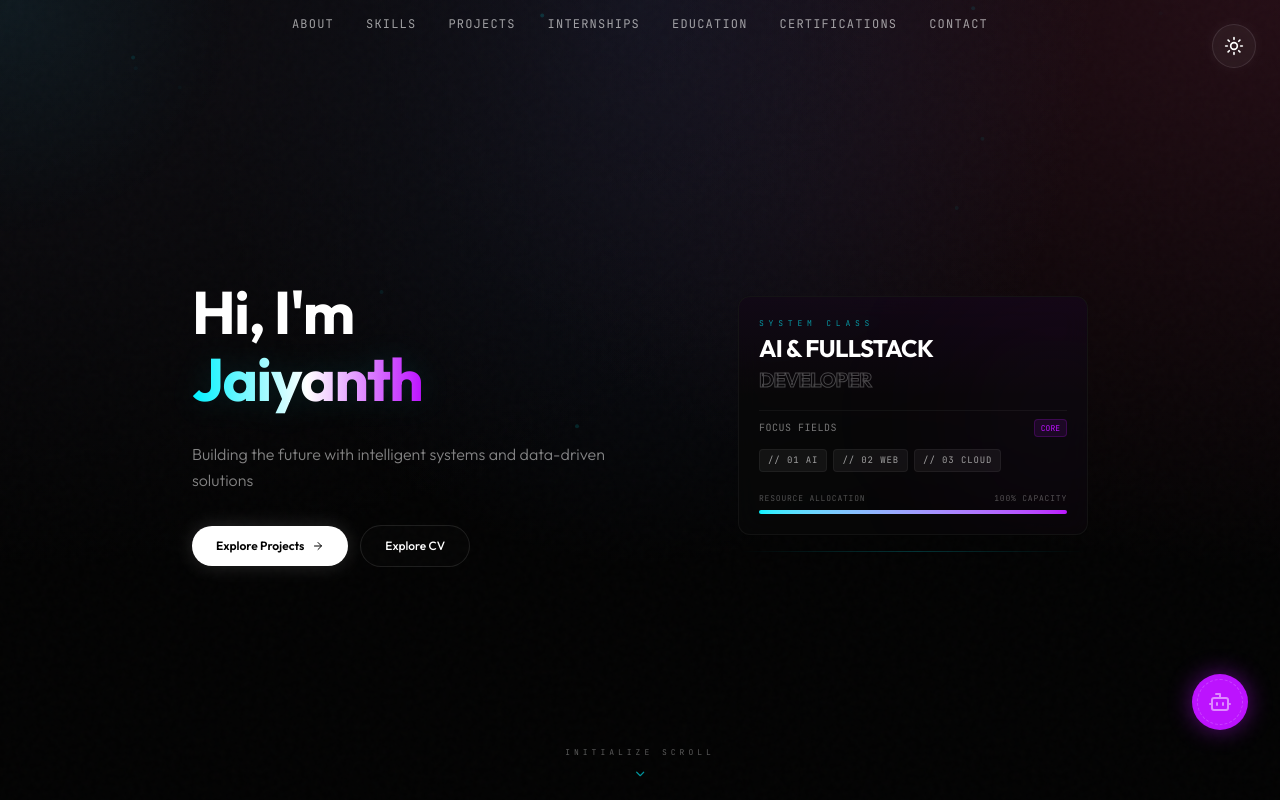
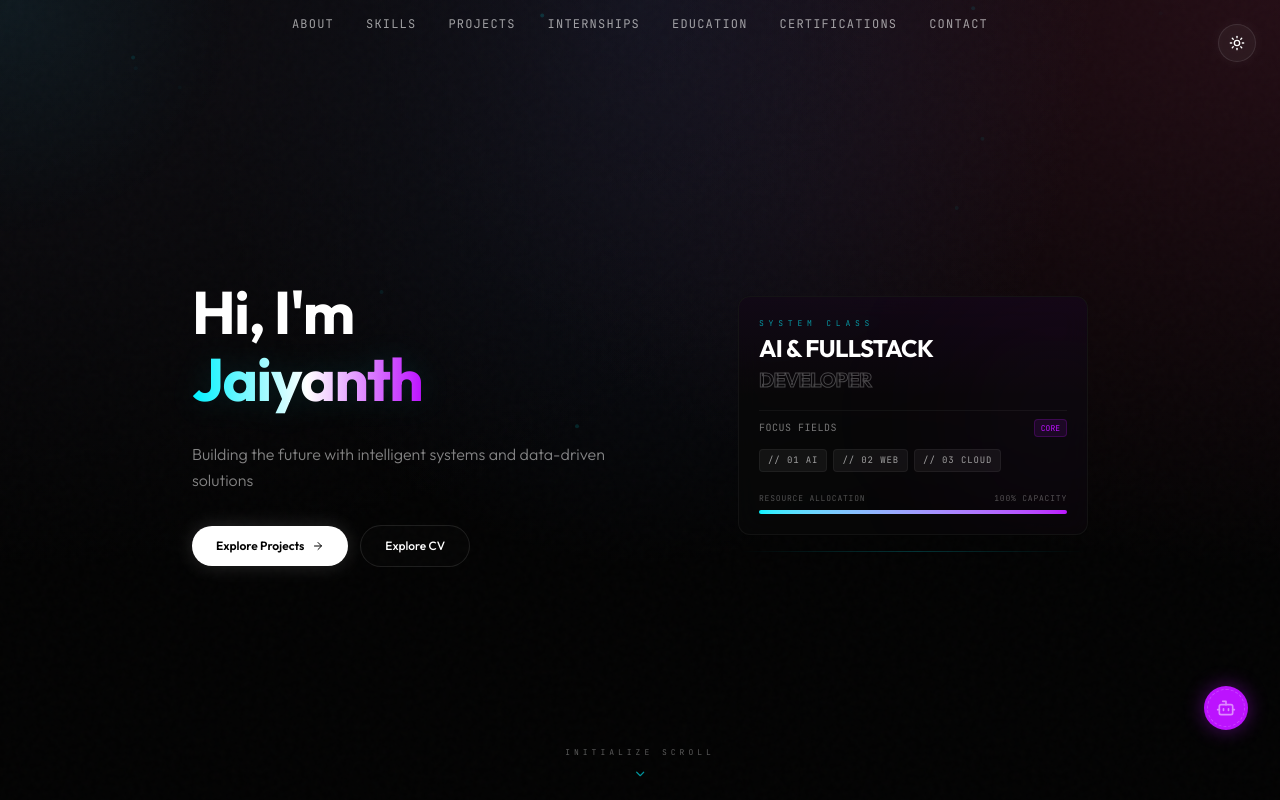
Before and after one commit to jaiyan-th/Jaiyanth-s-Portfolio, a React (Vite) app: page / in a window 1280 px wide. Shown: the top 800 px of the page. Built offline with nearby package versions, Linux system fonts and the light colour scheme.

Commit message:
feat: make chatbot button smaller and draggable, and reduce theme toggle button size

```diff
--- a/src/App.tsx
+++ b/src/App.tsx
@@ -191,13 +191,13 @@ export default function App() {
           initial={{ opacity: 0, scale: 0.8 }}
           animate={{ opacity: 1, scale: 1 }}
           transition={{ duration: 0.3 }}
-          className="fixed top-6 right-6 z-[1001] w-11 h-11 rounded-full bg-white/5 border border-white/10 backdrop-blur-xl flex items-center justify-center text-white hover:bg-neon-cyan hover:text-black hover:border-neon-cyan transition-all duration-300 shadow-[0_0_15px_rgba(255,255,255,0.05)] cursor-pointer"
+          className="fixed top-6 right-6 z-[1001] w-9.5 h-9.5 rounded-full bg-white/5 border border-white/10 backdrop-blur-xl flex items-center justify-center text-white hover:bg-neon-cyan hover:text-black hover:border-neon-cyan transition-all duration-300 shadow-[0_0_15px_rgba(255,255,255,0.05)] cursor-pointer"
           title={`Switch to ${theme === 'dark' ? 'Light' : 'Dark'} Mode`}
         >
           {theme === 'dark' ? (
-            <Sun className="w-5 h-5" />
+            <Sun className="w-4 h-4" />
           ) : (
-            <Moon className="w-5 h-5" />
+            <Moon className="w-4 h-4" />
           )}
         </motion.button>
 
--- a/src/components/AIChatbot.tsx
+++ b/src/components/AIChatbot.tsx
@@ -132,17 +132,19 @@ export const AIChatbot = () => {
         <AnimatePresence>
           {!isOpen && (
             <motion.button
+              drag
+              dragMomentum={false}
               initial={{ scale: 0, rotate: -45 }}
               animate={{ scale: 1, rotate: 0 }}
               exit={{ scale: 0, rotate: 45 }}
               onClick={() => setIsOpen(true)}
-              className="relative w-14 h-14 rounded-full bg-neon-purple text-black flex items-center justify-center cursor-pointer transition-all duration-300 hover:scale-105 shadow-[0_0_25px_rgba(188,19,254,0.45)] group overflow-hidden border border-neon-purple/50"
-              title="Launch AI Companion"
+              className="relative w-11 h-11 rounded-full bg-neon-purple text-black flex items-center justify-center cursor-grab active:cursor-grabbing transition-all duration-300 hover:scale-105 shadow-[0_0_20px_rgba(188,19,254,0.4)] group overflow-hidden border border-neon-purple/50 select-none touch-none"
+              title="Launch AI Companion (Draggable)"
             >
-              <div className="absolute inset-0 bg-gradient-to-tr from-neon-cyan to-neon-purple opacity-0 group-hover:opacity-100 transition-opacity duration-500" />
-              <Bot className="w-6 h-6 z-10 text-white font-bold animate-pulse" />
+              <div className="absolute inset-0 bg-gradient-to-tr from-neon-cyan to-neon-purple opacity-0 group-hover:opacity-100 transition-opacity duration-500 pointer-events-none" />
+              <Bot className="w-5 h-5 z-10 text-white font-bold animate-pulse pointer-events-none" />
               {/* Spinning subtle outer ring */}
-              <div className="absolute inset-1 rounded-full border border-dashed border-white/20 animate-spin-slow group-hover:border-white/55 transition-colors" />
+              <div className="absolute inset-0.5 rounded-full border border-dashed border-white/20 animate-spin-slow group-hover:border-white/55 transition-colors pointer-events-none" />
             </motion.button>
           )}
         </AnimatePresence>
```
